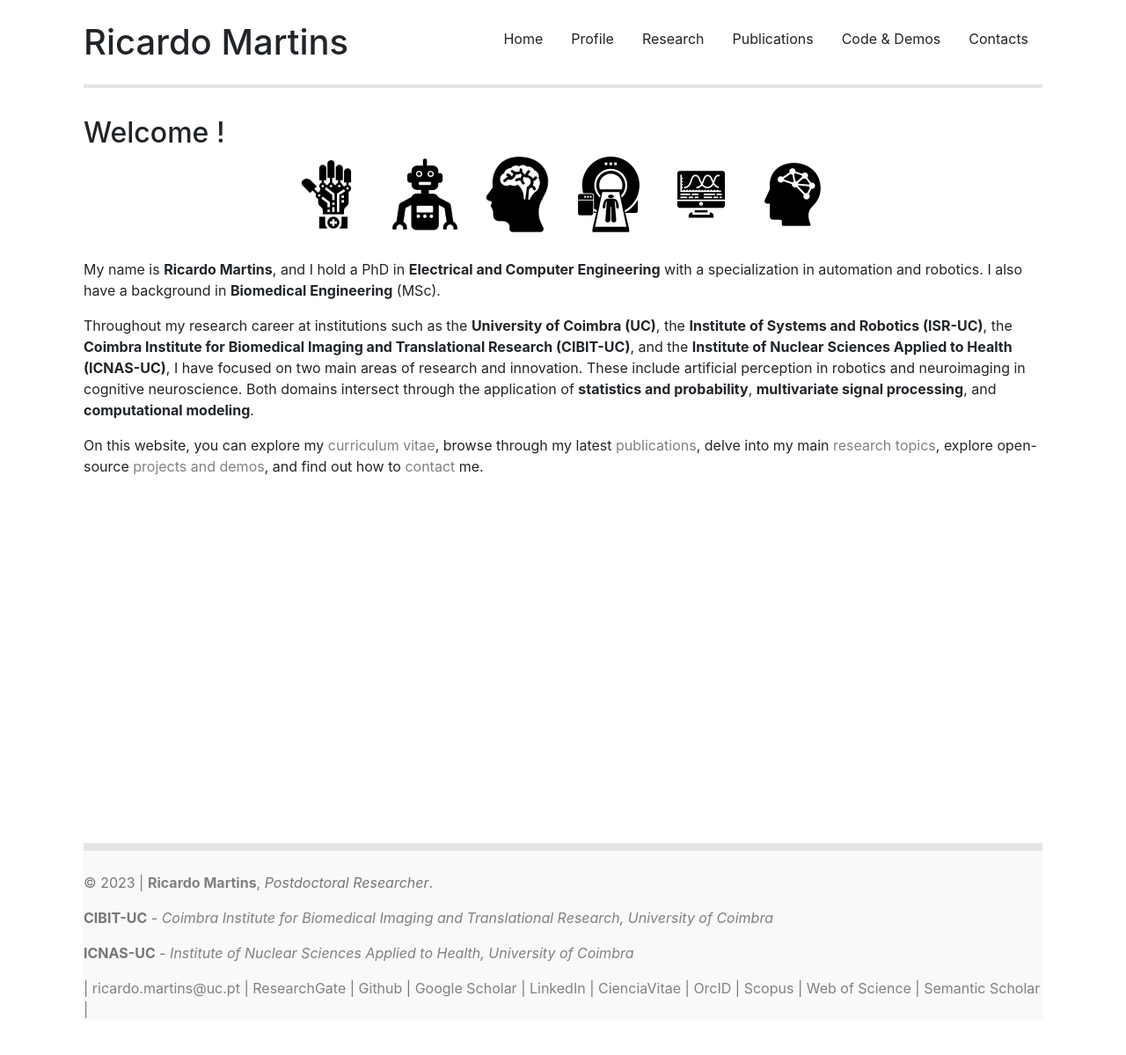
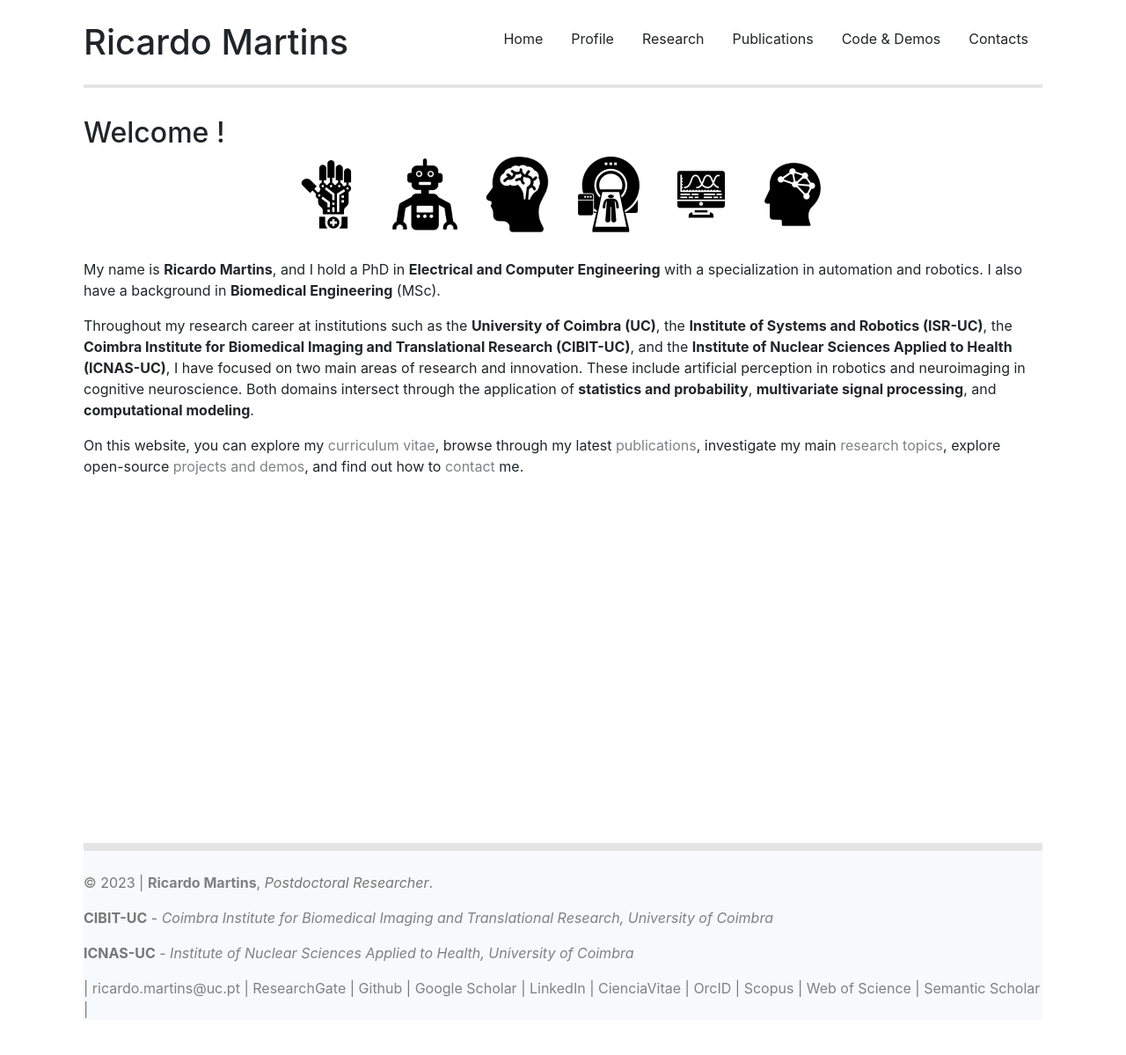
Before and after one commit to ricardomar/ricardomar.github.io, a Jekyll site: the page built from index.html, in a window 1280 px wide. Shown: the whole page at 88% size. Built offline with Jekyll 4.4.1, drawn with Linux system fonts in a browser that asks for light colours.

Commit message:
Update index.html

```diff
--- a/index.html
+++ b/index.html
@@ -14,7 +14,8 @@ title:
 	<div>
 		<p>My name is <strong>Ricardo Martins</strong>, and I hold a PhD in <strong>Electrical and Computer Engineering</strong> with a specialization in automation and robotics. I also have a background in <strong>Biomedical Engineering</strong> (MSc).</p>
 		<p>Throughout my research career at institutions such as the <strong>University of Coimbra (UC)</strong>, the <strong>Institute of Systems and Robotics (ISR-UC)</strong>, the <strong>Coimbra Institute for Biomedical Imaging and Translational Research (CIBIT-UC)</strong>, and the <strong>Institute of Nuclear Sciences Applied to Health (ICNAS-UC)</strong>, I have focused on two main areas of research and innovation. These include artificial perception in robotics and neuroimaging in cognitive neuroscience. Both domains intersect through the application of <strong>statistics and probability</strong>, <strong>multivariate signal processing</strong>, and <strong>computational modeling</strong>.</p>
-		<p>On this website, you can explore my <a href="/cv">curriculum vitae</a>, browse through my latest <a href="/publications">publications</a>, delve into my main <a href="/research">research topics</a>, explore open-source <a href="/demos">projects and demos</a>, and find out how to <a href="/contacts">contact</a> me.</p>
+		<p>On this website, you can explore my <a href="/cv">curriculum vitae</a>, browse through my latest <a href="/publications">publications</a>, investigate my main <a href="/research">research topics</a>, explore open-source <a href="/demos">projects and demos</a>, and find out how to <a href="/contacts">contact</a> me.</p>
+
 	</div>
 	<div>
 		<p>&nbsp;</p>
```
